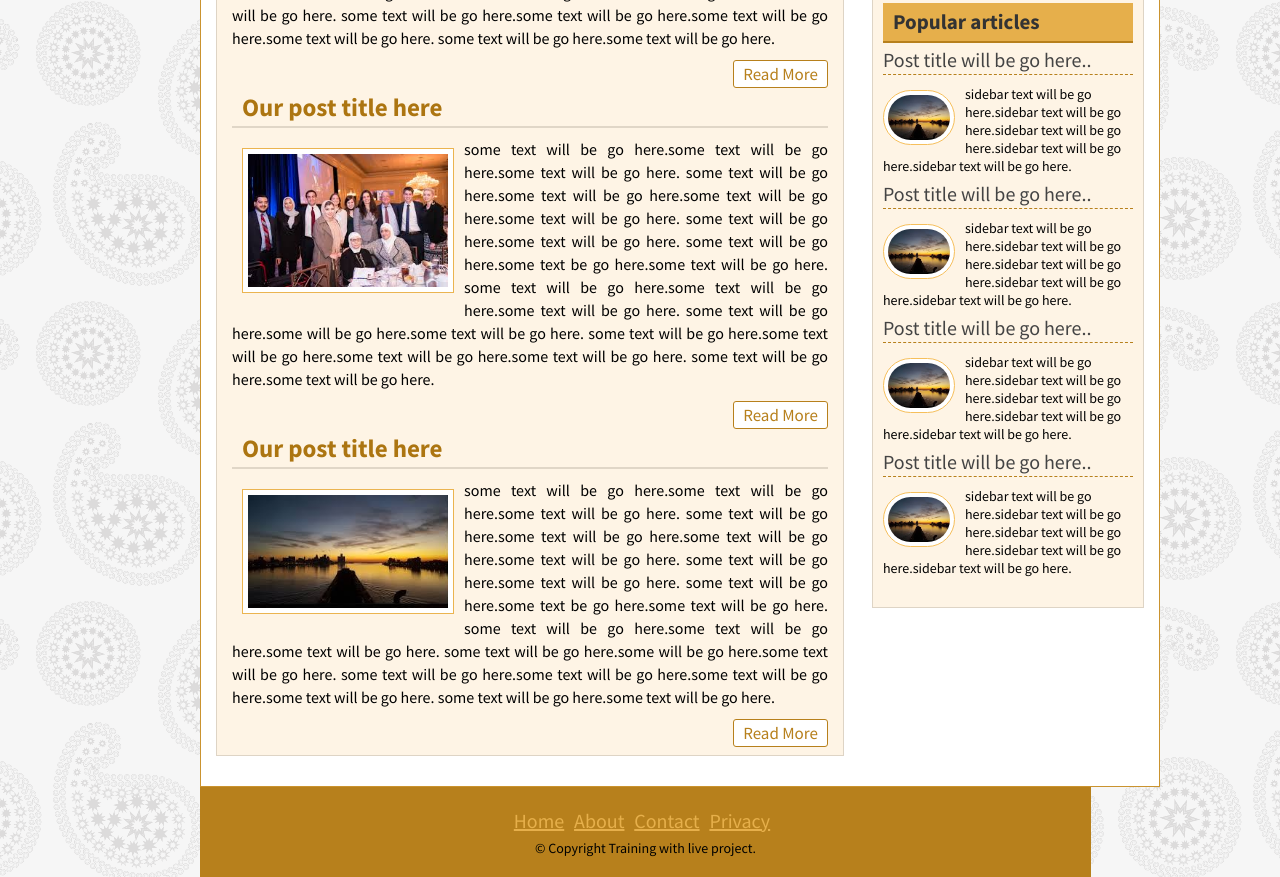
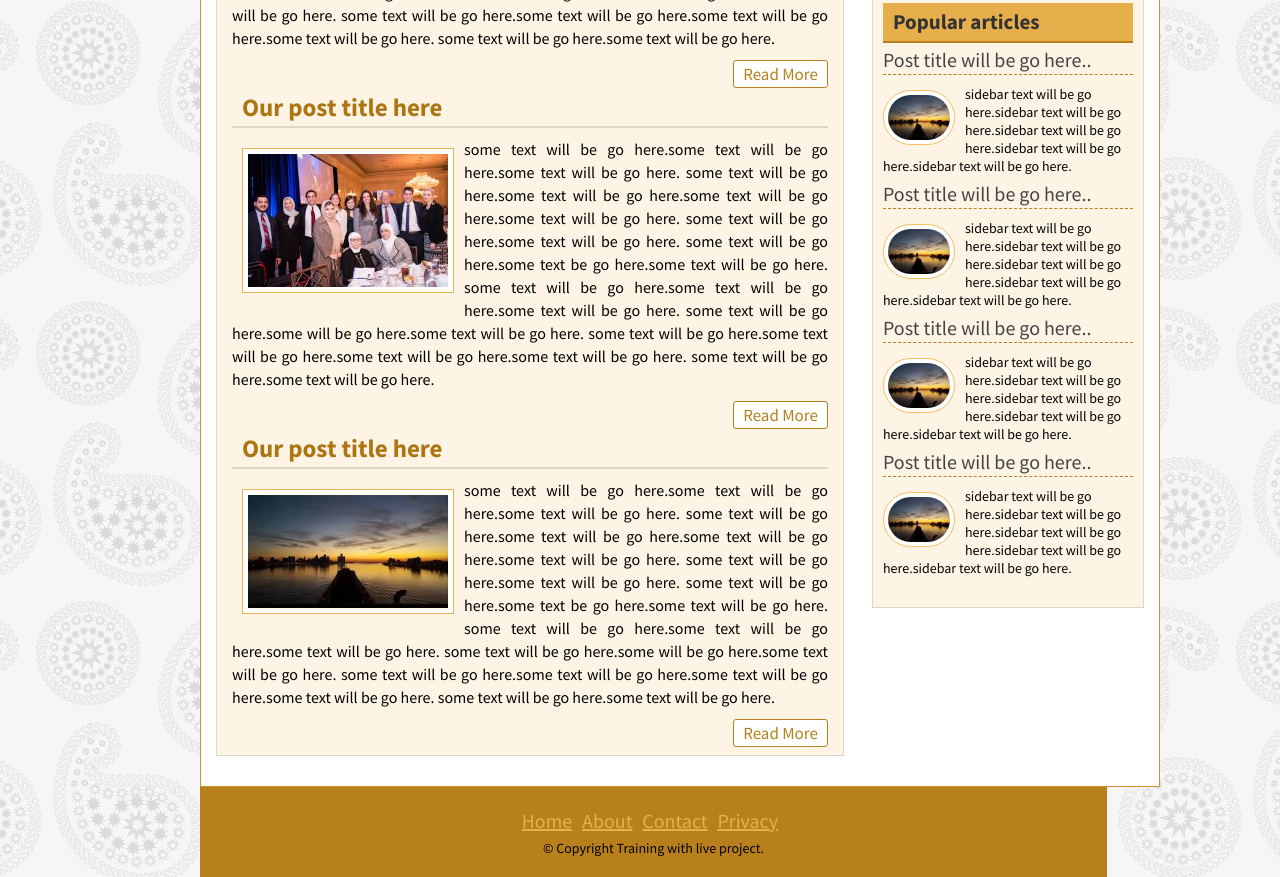
Before and after one commit to NoushinJannat/noushinjannat.github.io, a plain HTML site: page index.html in a window 1280 px wide. Shown: the part 641-1518 px from the top of the page. Drawn offline with nearby package versions, Linux system fonts and the light colour scheme.

Commit message:
Update style.css

```diff
--- a/style.css
+++ b/style.css
@@ -77,7 +77,6 @@
 	margin-right: 189px;
 	min-height: 38px;
 }
-
 
 .navsection ul{margin:0;padding:0;list-style:none;}
 .navsection ul li {
@@ -264,7 +263,7 @@
 	background: #b7801c;
 	text-align: center;
 	margin-left: 200px;
-	margin-right: 189px;
+	margin-right: 173px;
 }
 
 .footermenu {
```
